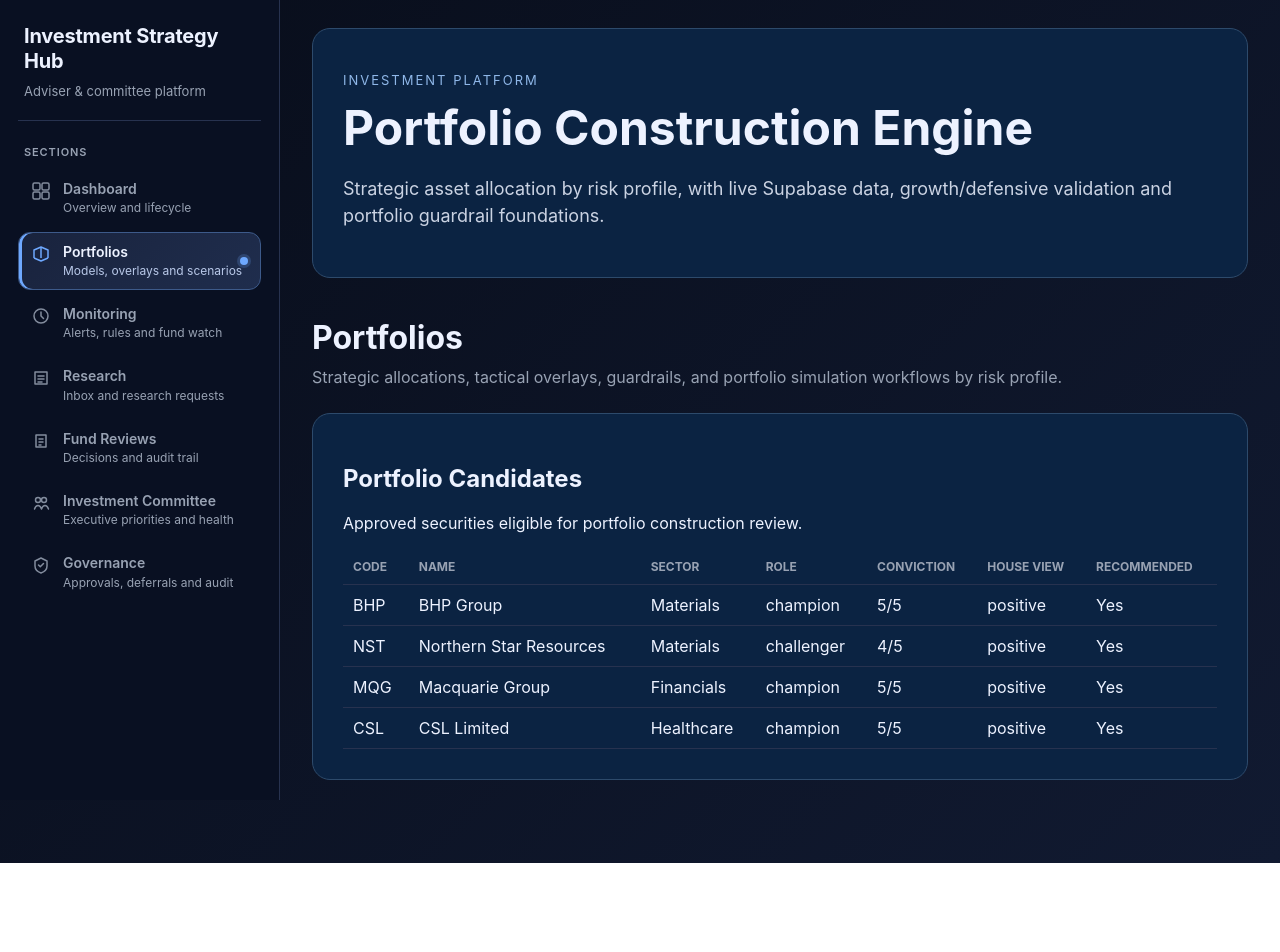
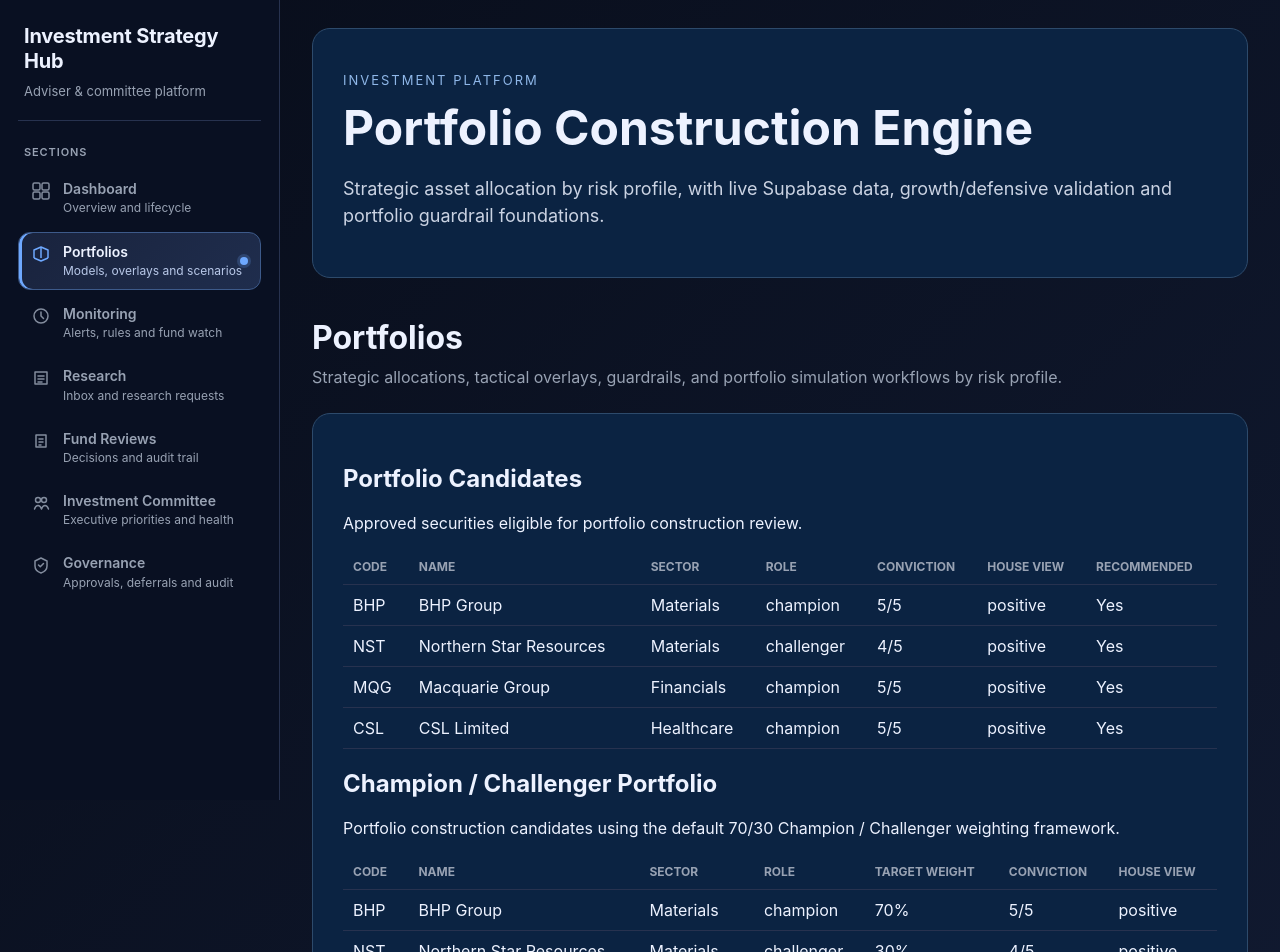
Before and after one commit to 7rg8kbvgb5-web/investment-platform-live, a Next.js app: page /portfolios in a window 1280 px wide. Shown: the top 952 px of the page. Before the commit the page ends 863 px from the top, so only its background shows below. Built offline with nearby package versions, Linux system fonts and the light colour scheme; no server answers; the database is empty.

Commit message:
Step 64 champion challenger portfolio engine

```diff
--- a/app/portfolios/page.tsx
+++ b/app/portfolios/page.tsx
@@ -12,6 +12,7 @@ import ResetToStrategicPanel from '../../components/dashboard/ResetToStrategicPa
 import PortfolioSimulationWorkflow from '../../components/dashboard/PortfolioSimulationWorkflow';
 import StatusBox from '../../components/dashboard/StatusBox';
 import { PortfolioCandidatesPanel } from '../../components/PortfolioCandidatesPanel';
+import { ChampionChallengerPortfolioPanel } from '../../components/ChampionChallengerPortfolioPanel';
 
 export default async function PortfoliosPage() {
   const { data: profiles } = await supabase
@@ -37,6 +38,8 @@ export default async function PortfoliosPage() {
         description="Strategic allocations, tactical overlays, guardrails, and portfolio simulation workflows by risk profile."
       >
         <PortfolioCandidatesPanel />
+
+        <ChampionChallengerPortfolioPanel />
 
         {profiles?.map((profile) => {
           const {
--- /dev/null
+++ b/components/ChampionChallengerPortfolioPanel.tsx
@@ -0,0 +1,46 @@
+import { buildChampionChallengerPortfolio } from "../lib/engines/champion-challenger-portfolio";
+
+export function ChampionChallengerPortfolioPanel() {
+  const portfolio = buildChampionChallengerPortfolio();
+
+  return (
+    <div className="rounded-lg border p-4">
+      <h2 className="text-lg font-semibold">
+        Champion / Challenger Portfolio
+      </h2>
+
+      <p className="mt-2 text-sm text-gray-600">
+        Portfolio construction candidates using the default 70/30 Champion /
+        Challenger weighting framework.
+      </p>
+
+      <table className="mt-4 w-full text-sm">
+        <thead>
+          <tr>
+            <th className="text-left">Code</th>
+            <th className="text-left">Name</th>
+            <th className="text-left">Sector</th>
+            <th className="text-left">Role</th>
+            <th className="text-left">Target Weight</th>
+            <th className="text-left">Conviction</th>
+            <th className="text-left">House View</th>
+          </tr>
+        </thead>
+
+        <tbody>
+          {portfolio.map((security) => (
+            <tr key={security.id}>
+              <td>{security.code}</td>
+              <td>{security.name}</td>
+              <td>{security.sector}</td>
+              <td>{security.role}</td>
+              <td>{security.targetWeight}%</td>
+              <td>{security.convictionScore}/5</td>
+              <td>{security.houseView}</td>
+            </tr>
+          ))}
+        </tbody>
+      </table>
+    </div>
+  );
+}
--- /dev/null
+++ b/lib/engines/champion-challenger-portfolio.ts
@@ -0,0 +1,23 @@
+import { buildPortfolioCandidatesFromApprovedList } from "./approved-list-portfolio";
+
+export function buildChampionChallengerPortfolio() {
+  const candidates = buildPortfolioCandidatesFromApprovedList().filter(
+    (security) => security.recommendedForPortfolio
+  );
+
+  return candidates.map((security) => ({
+    id: security.id,
+    code: security.code,
+    name: security.name,
+    sector: security.sector,
+    role: security.role,
+    targetWeight:
+      security.role === "champion"
+        ? 70
+        : security.role === "challenger"
+        ? 30
+        : 0,
+    convictionScore: security.convictionScore,
+    houseView: security.houseView,
+  }));
+}
```
